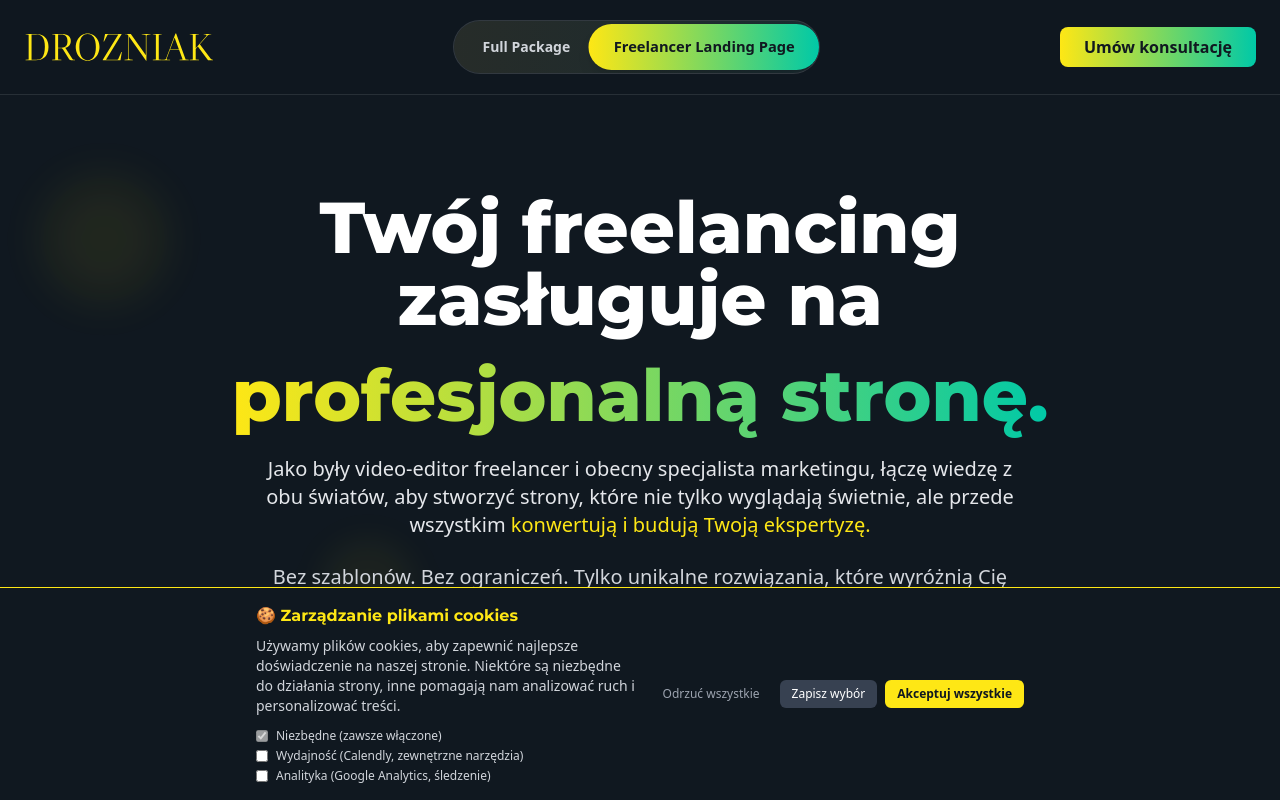
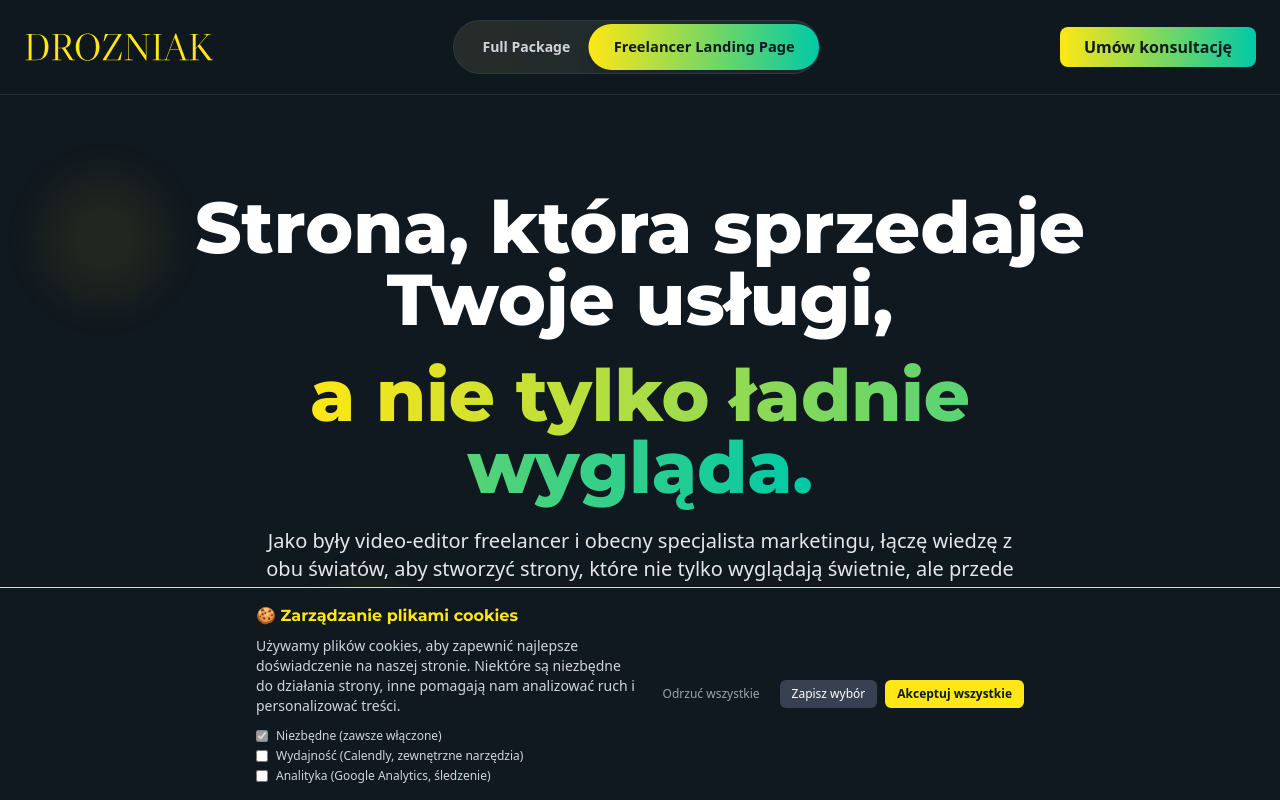
Before and after one commit to droziu/drozniak-landingpage2, a React (Vite) app: page /freelancer in a window 1280 px wide. Shown: the top 800 px of the page. Built offline with nearby package versions, Linux system fonts and the light colour scheme.

Commit message:
Update FreelancerLanding.tsx

```diff
--- a/components/FreelancerLanding.tsx
+++ b/components/FreelancerLanding.tsx
@@ -21,10 +21,10 @@ export const FreelancerLanding: React.FC = () => {
 
         <div className="container mx-auto max-w-4xl relative z-10">
           <h1 ref={fadeInH1.ref} className={`font-[Montserrat] text-3xl sm:text-4xl md:text-6xl lg:text-7xl font-extrabold mb-4 md:mb-6 leading-tight md:leading-relaxed ${fadeInH1.className}`}>
-            Twój freelancing zasługuje na
+            Strona, która sprzedaje Twoje usługi,
           </h1>
           <div ref={fadeInYellow.ref} className={`mb-4 md:mb-6 ${fadeInYellow.className}`}>
-            <span className="bg-gradient-to-r from-[#fee715] to-[#00C9A7] hover:from-[#00C9A7] hover:to-[#fee715] bg-clip-text text-transparent font-[Montserrat] text-3xl sm:text-4xl md:text-6xl lg:text-7xl font-extrabold leading-tight md:leading-relaxed transition-all duration-500 cursor-pointer">profesjonalną stronę.</span>
+            <span className="bg-gradient-to-r from-[#fee715] to-[#00C9A7] hover:from-[#00C9A7] hover:to-[#fee715] bg-clip-text text-transparent font-[Montserrat] text-3xl sm:text-4xl md:text-6xl lg:text-7xl font-extrabold leading-tight md:leading-relaxed transition-all duration-500 cursor-pointer">a nie tylko ładnie wygląda.</span>
           </div>
           <div ref={fadeInSub.ref} className={`text-base sm:text-lg md:text-xl text-gray-300 max-w-3xl mx-auto mb-8 md:mb-10 px-2 leading-relaxed ${fadeInSub.className}`}>
             <p className="mb-6 text-gray-200 font-medium">Jako były video-editor freelancer i obecny specjalista marketingu, łączę wiedzę z obu światów, aby stworzyć strony, które nie tylko wyglądają świetnie, ale przede wszystkim <span style={{color: '#fee715'}}>konwertują i budują Twoją ekspertyzę.</span></p>
```
